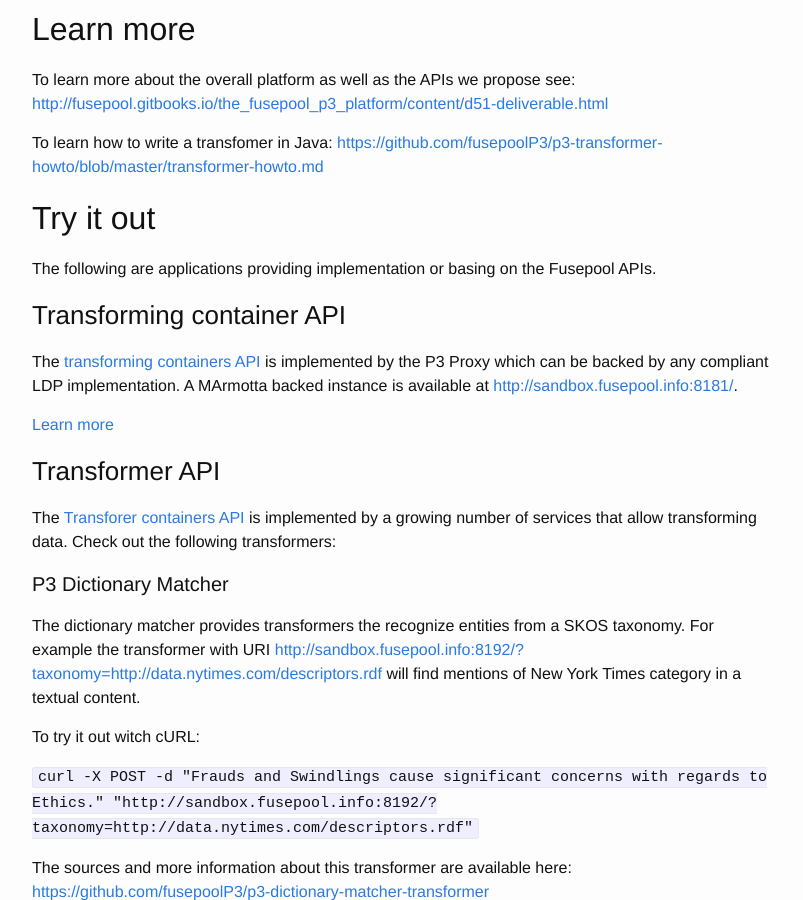
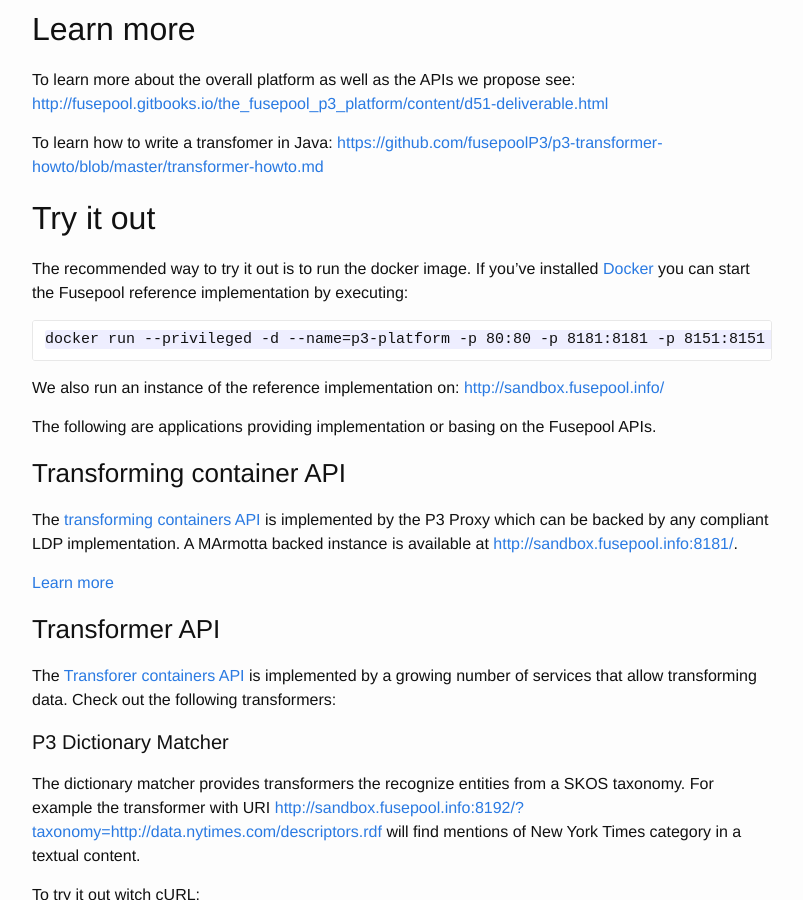
Before and after one commit to fusepoolP3/fusepoolp3.github.io, a Jekyll site: the page built from index.md, in a window 1280 px wide and 900 px high, scrolled down 518 px. Shown: the whole window, without its empty margins (238-1041 px from the left). Built offline with Jekyll 4.4.1, drawn with Linux system fonts in a browser that asks for light colours; some of the changed text lies outside the part shown.

```diff
--- a/index.md
+++ b/index.md
@@ -26,6 +26,15 @@
 [https://github.com/fusepoolP3/p3-transformer-howto/blob/master/transformer-howto.md](https://github.com/fusepoolP3/p3-transformer-howto/blob/master/transformer-howto.md)
 
 ## <a name="try-it-out"></a>Try it out
+
+The recommended way to try it out  is to run the docker image. If you've installed
+[Docker](https://www.docker.com/) you can start the Fusepool reference implementation
+by executing:
+
+    docker run --privileged -d --name=p3-platform -p 80:80 -p 8181:8181 -p 8151:8151 -p 8200:8200 -p 8201:8201 -p 8202:8202 -p 8203:8203 -p 8204:8204 -p 8205:8205 -p 8300:8300 -p 8301:8301 -p 8302:8302 -p 8303:8303 -p 8304:8304 -p 8305:8305 -p 8306:8306 -p 8307:8307 -p 8308:8308 -p 8310:8310 fusepoolp3/platform-reference-implementation
+
+We also run an instance of the reference implementation on: [http://sandbox.fusepool.info/](http://sandbox.fusepool.info/)
+
 
 The following are applications providing implementation or basing on the Fusepool
 APIs.
```
Also changed, not shown: other parts of index.md (+0 -11 lines), .gitmodules.
